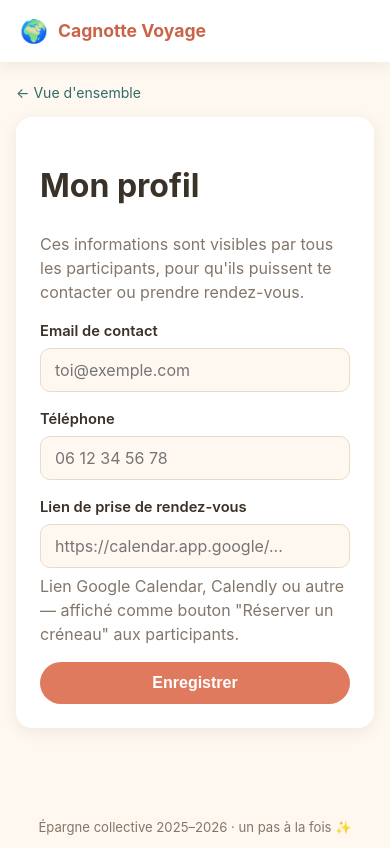
After one commit to christopherlisoncl/Epargne-voyage, a Flask app: template epargne/templates/coach/profil.html in a window 390 px wide. The commit adds this page. Run offline with Flask 3, Linux system fonts and the light colour scheme; the template is opened without the code that fills it, so the values that code supplies are empty.

Commit message:
Ajoute la prise de rendez-vous et le contact coach
Le coach peut renseigner son email, téléphone et un lien de réservation
(Google Calendar, Calendly...) depuis un nouvel espace "Mon profil".
Ces informations s'affichent aux participants dans la carte "Mes
rendez-vous" avec un bouton "Réserver un créneau".

Ajoute la commande `flask migrate-db` pour ajouter les nouvelles
colonnes à une base existante sans perte de données.

Co-Authored-By: Claude Sonnet 5 <noreply@anthropic.com>

```diff
--- a/epargne/models.py
+++ b/epargne/models.py
@@ -22,6 +22,10 @@ class Coach(db.Model):
     # Conservé en clair pour permettre au coach de le retrouver/partager
     # (outil déclaratif à faible enjeu, pas de données bancaires).
     code_visible = db.Column(db.String(6), nullable=False)
+
+    email = db.Column(db.String(255), nullable=True)
+    telephone = db.Column(db.String(50), nullable=True)
+    lien_rdv = db.Column(db.String(500), nullable=True)
 
     def set_code(self, code: str):
         self.code_visible = code
--- a/epargne/participant.py
+++ b/epargne/participant.py
@@ -2,7 +2,7 @@ from flask import Blueprint, render_template, request, redirect, url_for, sessio
 
 from .auth import participant_required
 from .extensions import db
-from .models import Participant, MoisEpargne
+from .models import Participant, MoisEpargne, Coach
 from .utils import calculer_tableau_mensuel, calculer_statistiques, prochain_et_dernier_rdv, STATUT_LABELS
 
 participant_bp = Blueprint("participant", __name__, url_prefix="/espace")
@@ -23,6 +23,7 @@ def dashboard():
     lignes = calculer_tableau_mensuel(participant)
     stats = calculer_statistiques(participant)
     dernier_rdv, prochain_rdv = prochain_et_dernier_rdv(participant)
+    coach = Coach.query.first()
 
     return render_template(
         "participant/dashboard.html",
@@ -32,6 +33,7 @@ def dashboard():
         statut_label=STATUT_LABELS[stats["statut"]],
         dernier_rdv=dernier_rdv,
         prochain_rdv=prochain_rdv,
+        coach=coach,
     )
 
 
--- a/epargne/templates/base.html
+++ b/epargne/templates/base.html
@@ -11,6 +11,9 @@
   <div class="entete">
     <div class="marque"><span class="emoji">🌍</span> Cagnotte Voyage</div>
     {% if session.get('role') %}
+      {% if session.get('role') == 'coach' %}
+        <a class="lien-deconnexion" href="{{ url_for('coach.profil') }}" style="margin-right:16px;">Mon profil</a>
+      {% endif %}
       <a class="lien-deconnexion" href="{{ url_for('auth.logout') }}">Se déconnecter</a>
     {% endif %}
   </div>
--- /dev/null
+++ b/epargne/templates/coach/profil.html
@@ -0,0 +1,35 @@
+{% extends "base.html" %}
+{% block titre %}Mon profil — Espace coach{% endblock %}
+{% block contenu %}
+
+<div class="fil-ariane"><a href="{{ url_for('coach.overview') }}">← Vue d'ensemble</a></div>
+
+<div class="carte" style="max-width:520px; margin: 0 auto;">
+  <h1>Mon profil</h1>
+  <p class="muted">Ces informations sont visibles par tous les participants, pour qu'ils puissent te
+    contacter ou prendre rendez-vous.</p>
+
+  <form method="post">
+    <div class="champ">
+      <label for="email">Email de contact</label>
+      <input type="text" id="email" name="email" value="{{ coach.email or '' }}"
+             placeholder="toi@exemple.com">
+    </div>
+    <div class="champ">
+      <label for="telephone">Téléphone</label>
+      <input type="text" id="telephone" name="telephone" value="{{ coach.telephone or '' }}"
+             placeholder="06 12 34 56 78">
+    </div>
+    <div class="champ">
+      <label for="lien_rdv">Lien de prise de rendez-vous</label>
+      <input type="text" id="lien_rdv" name="lien_rdv" value="{{ coach.lien_rdv or '' }}"
+             placeholder="https://calendar.app.google/...">
+      <p class="muted" style="margin-top:6px; margin-bottom:0;">
+        Lien Google Calendar, Calendly ou autre — affiché comme bouton "Réserver un créneau" aux participants.
+      </p>
+    </div>
+    <button type="submit" class="bouton" style="width:100%;">Enregistrer</button>
+  </form>
+</div>
+
+{% endblock %}
```
Also changed, not shown: epargne/__init__.py (+26 -0 lines), epargne/coach.py (+18 -2 lines), epargne/templates/participant/dashboard.html (+17 -0 lines).
